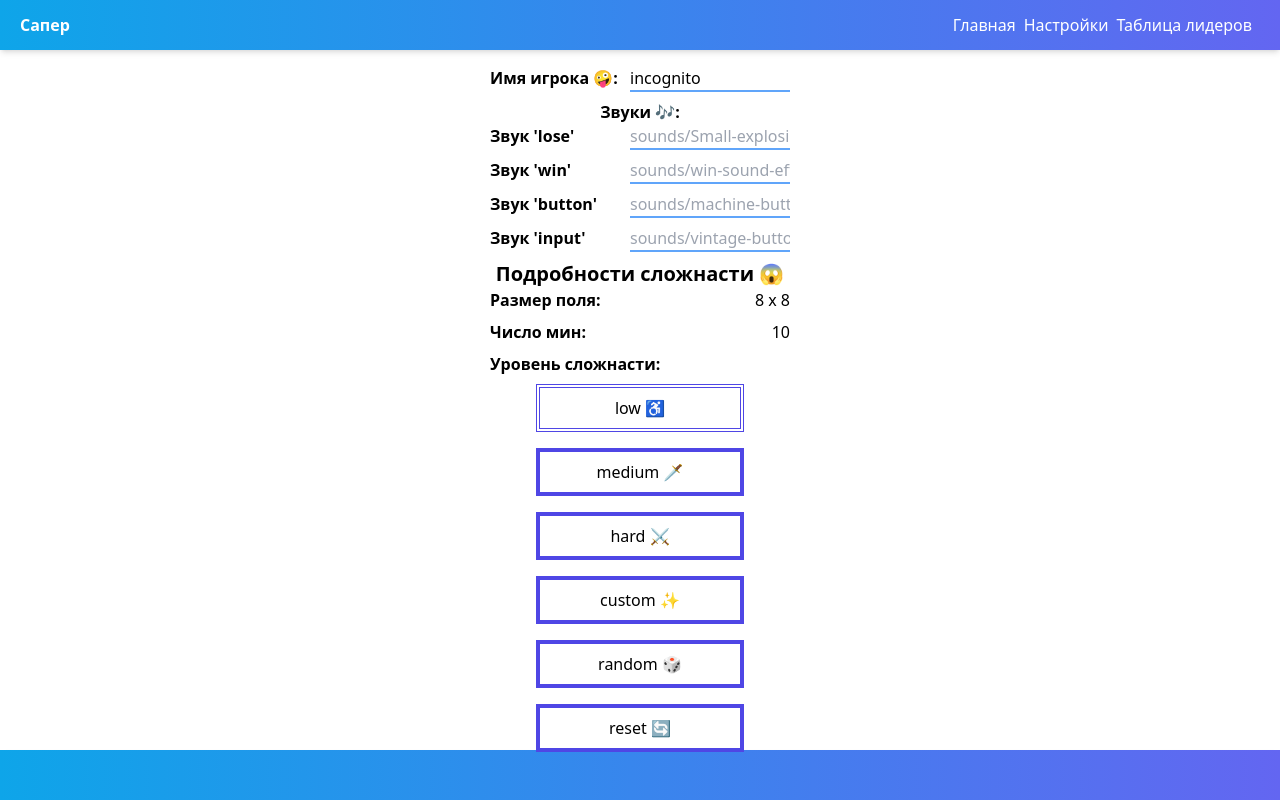
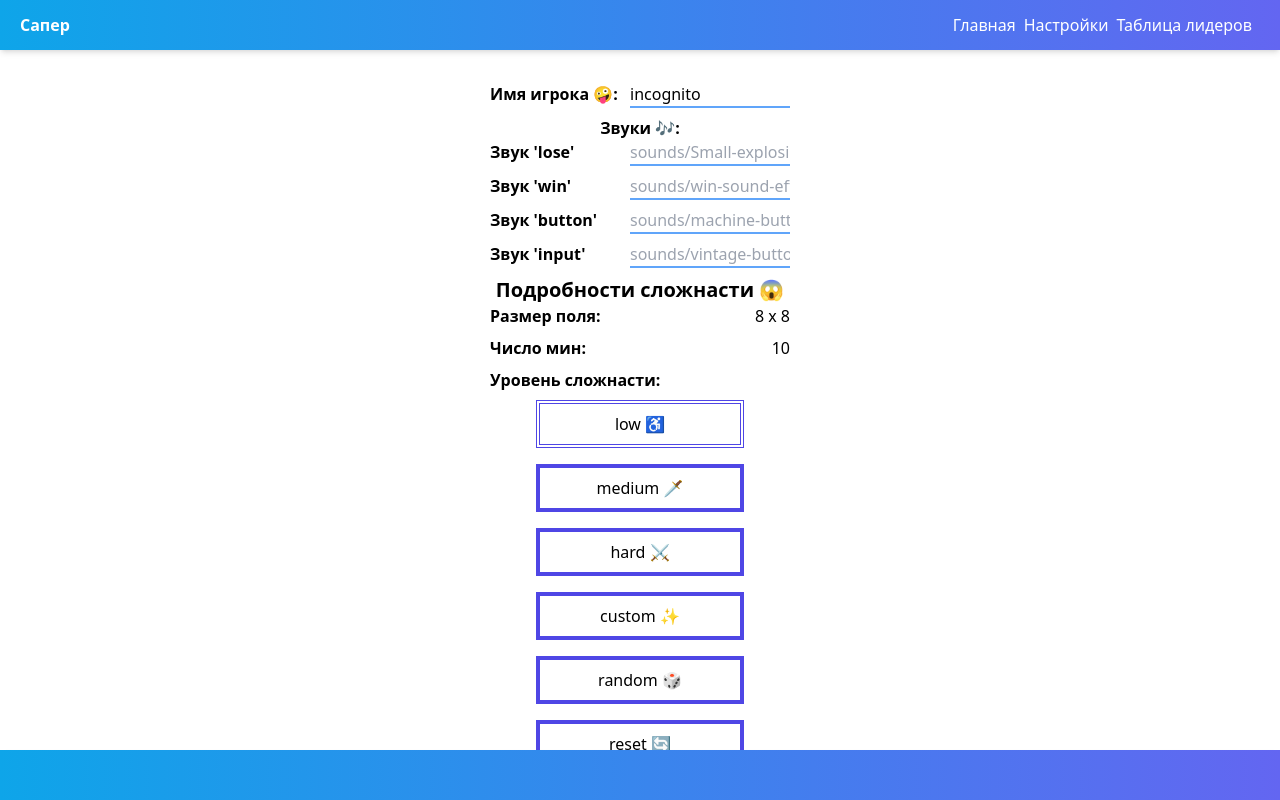
Before and after one commit to AntonChanin/sapper-app, a React (Vite) app: page /settings in a window 1280 px wide. Built offline with nearby package versions, Linux system fonts and the light colour scheme.

Commit message:
scroll for setting page

```diff
--- a/src/components/Setting.tsx
+++ b/src/components/Setting.tsx
@@ -68,7 +68,7 @@ const Setting: FC = () => {
     setCurrentDifficulty(custom);
   };
 
-  return (<div className={createClass(['flex', 'flex-col', 'max-w-xs', 'min-w-[300px]', 'w-[300px]'])}>
+  return (<div className={createClass(['flex', 'flex-col', 'my-4', 'max-w-xs', 'min-w-[300px]', 'w-[300px]', 'h-fit'])}>
     <Input
       label={<b>Имя игрока 🤪:</b>}
       className={createClass(['w-40', 'mb-2'])}
--- a/src/pages/SettingsPage.tsx
+++ b/src/pages/SettingsPage.tsx
@@ -7,7 +7,7 @@ const SettingsPage: FC = () => {
   return (
     <div className="flex justify-center mx-auto h-[calc(100vh-100px)]">
       <div className="flex flex-col max-w-[1024px]">
-        <div className="container mt-4 mx-auto">
+        <div className="container mt-4 mx-auto overflow-y-auto overflow-x-hidden">
           <Setting />
         </div>
       </div>
```
